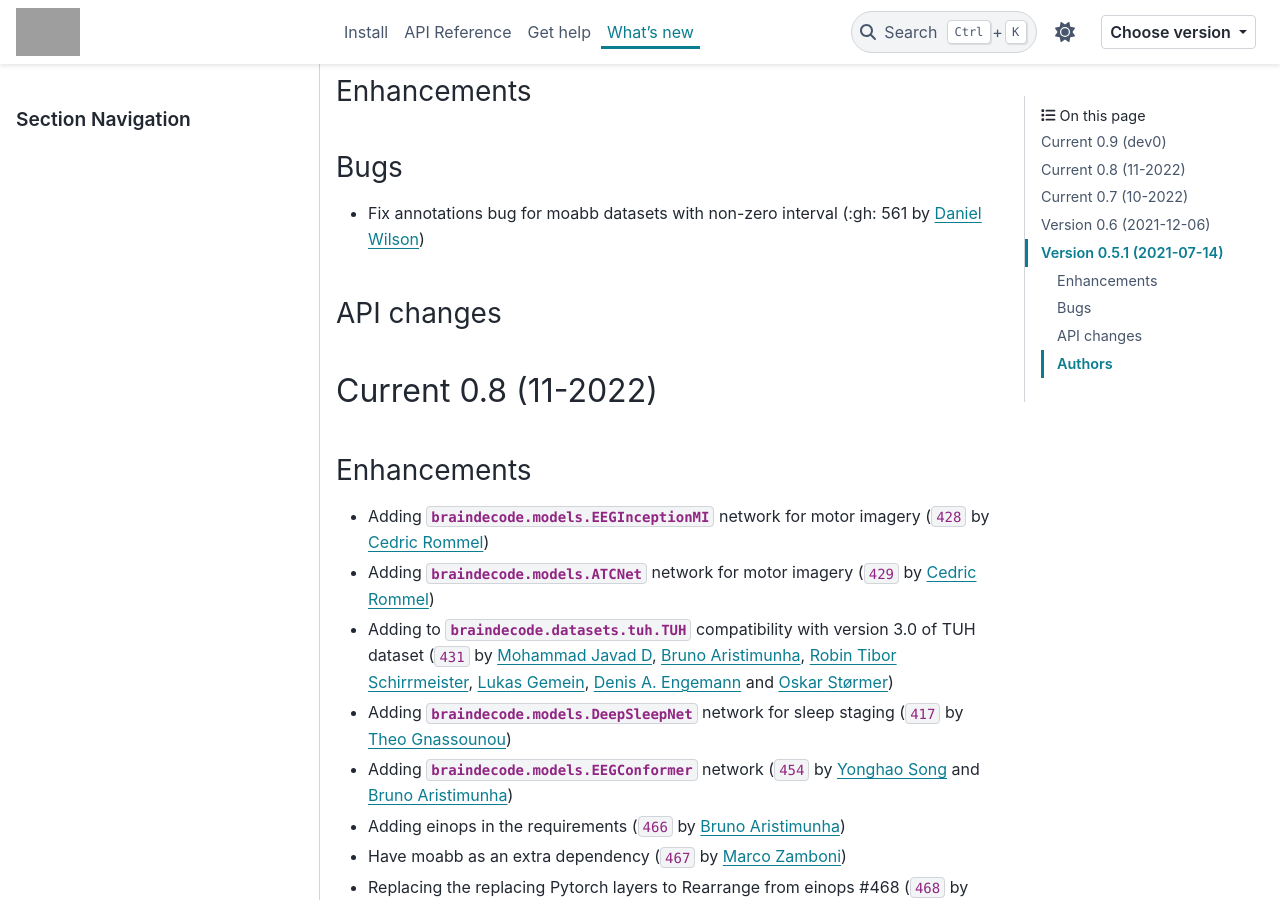
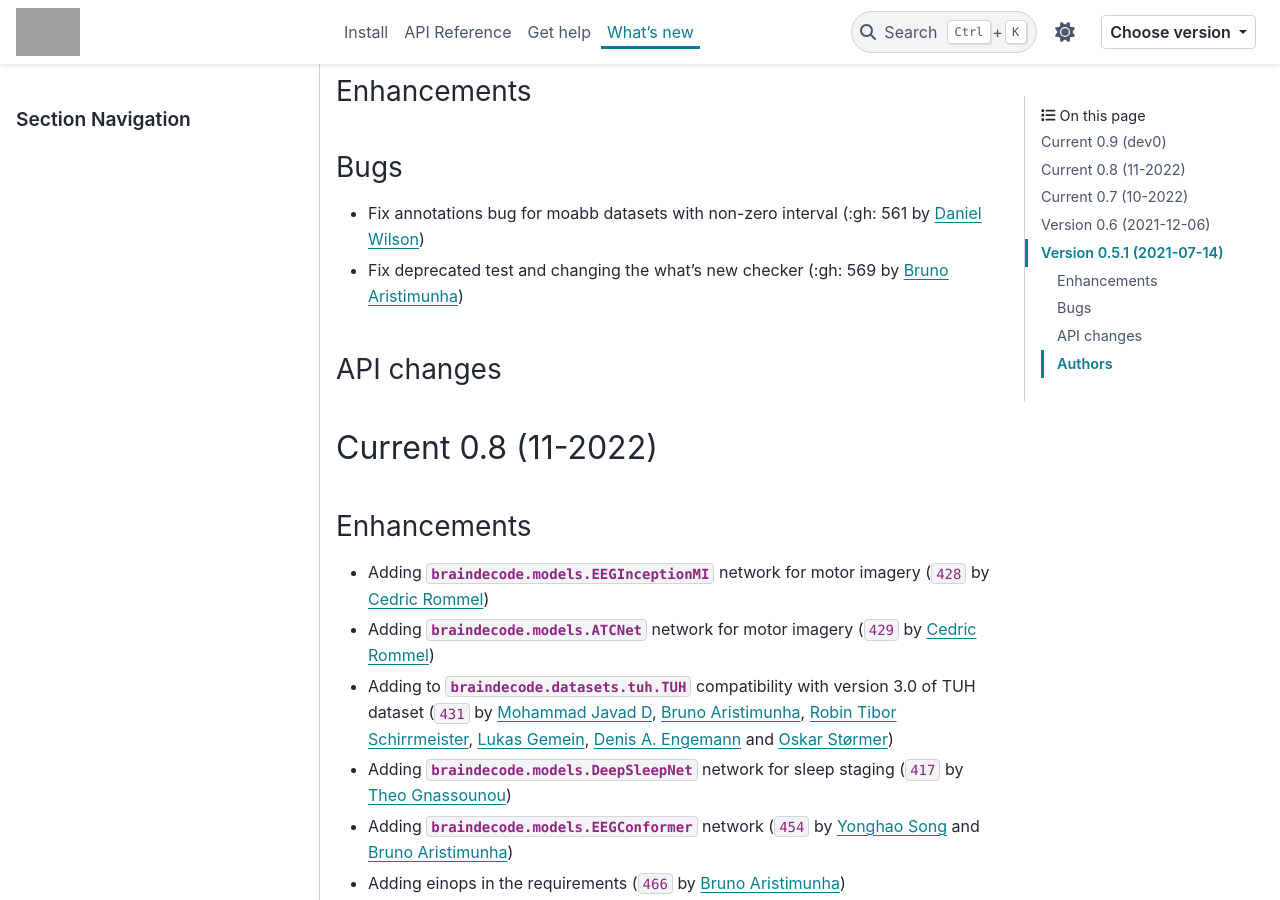
Before and after one commit to braindecode/braindecode, a Sphinx documentation site: the page built from docs/whats_new.rst, in a window 1280 px wide and 900 px high, scrolled down 394 px. Built offline with Sphinx 7.4.7 and the PyData theme 0.15.4, drawn with Linux system fonts in a browser that asks for light colours; pages that are not in the unit, such as notebooks, are missing from menus; comment, search, counter and statistics services are not loaded; cross-references to code outside the pages are shown as plain code; grey boxes are pictures that could not be loaded.

Commit message:
updating the whats_new

```diff
--- a/docs/whats_new.rst
+++ b/docs/whats_new.rst
@@ -27,6 +27,7 @@ Enhancements
 Bugs
 ~~~~
 - Fix annotations bug for moabb datasets with non-zero interval (:gh: 561 by `Daniel Wilson`_)
+- Fix deprecated test and changing the what's new checker (:gh: 569 by `Bruno Aristimunha`_)
 
 API changes
 ~~~~~~~~~~~
```
